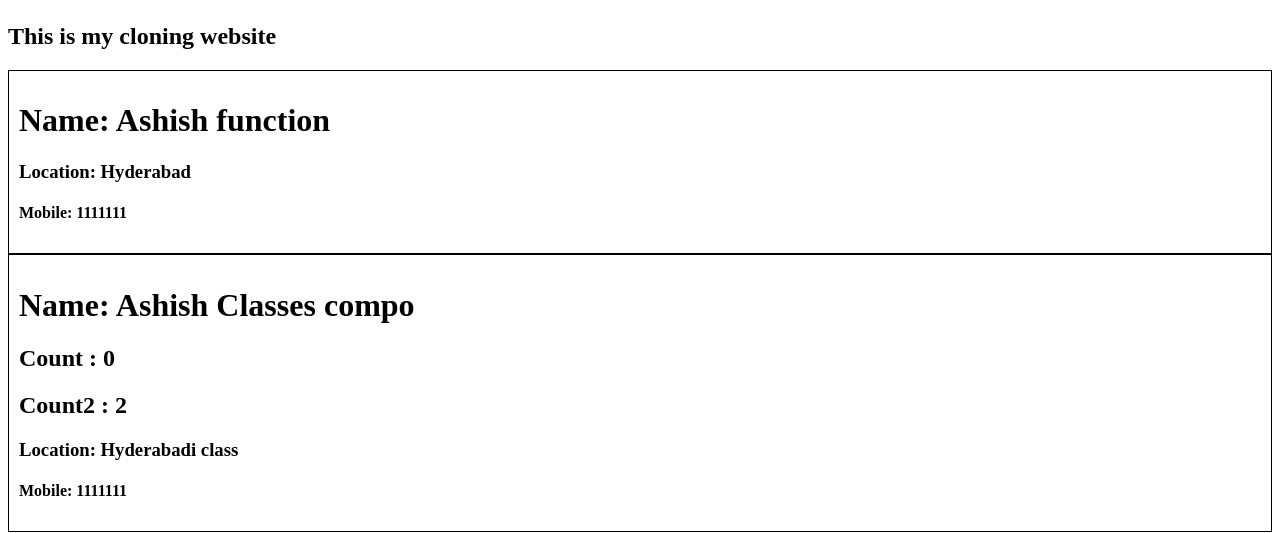
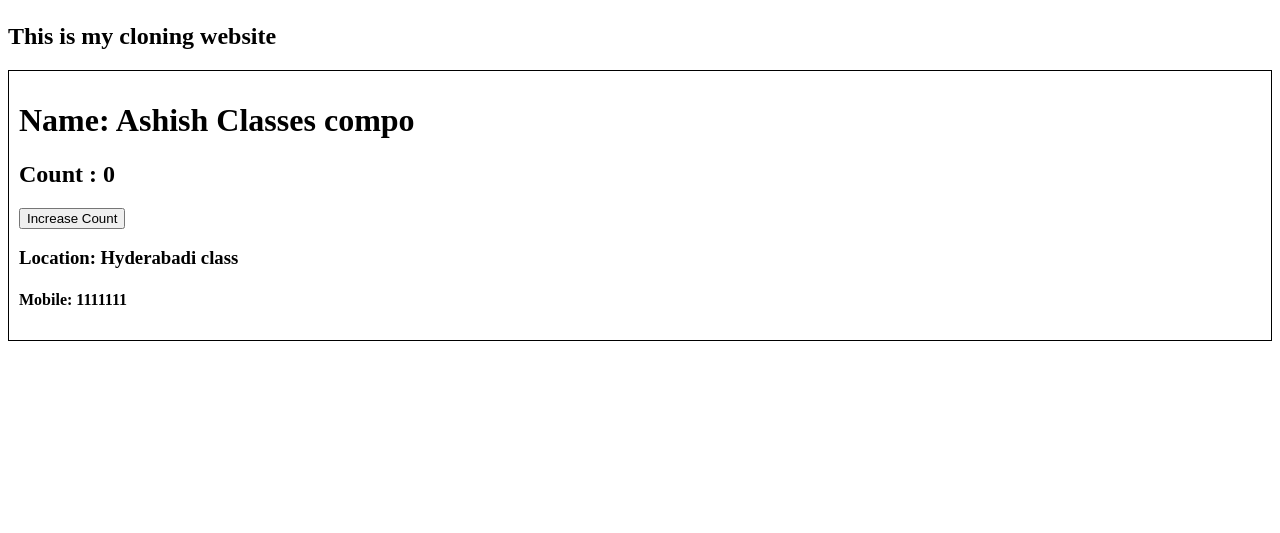
Before and after one commit to AshishAhuja124/Swiggy-clone, a React (Vite) app: page /about in a window 1280 px wide. Shown: the part 221-754 px from the top of the page. Built offline with nearby package versions, Linux system fonts and the light colour scheme.

Commit message:
Uodating state variables in class based comp

```diff
--- a/src/components/About.js
+++ b/src/components/About.js
@@ -7,7 +7,7 @@ const About = () => {
         <div>
             <h1>About Us</h1>
             <h2>This is my cloning website</h2>
-            <User  name = {"Ashish function"}/>
+            {/* <User  name = {"Ashish function"}/> */}
             <UserClass name = {"Ashish Classes compo"} location={"Hyderabadi class"} />
         </div>
     )
--- a/src/components/UserClass.js
+++ b/src/components/UserClass.js
@@ -6,20 +6,23 @@ class UserClass extends React.Component {
 
         this.state = {
             count: 0,
-            count2: 2,
         }
     }
 
 
     render() {
         const {name, location} = this.props;
-        const { count, count2 } = this.state;
+        const { count } = this.state;
 
         return (
             <div className="user-card">
                 <h1>Name: {name}</h1>
                 <h2>Count : {count}</h2>
-                <h2>Count2 : {count2}</h2>
+                <button onClick={() => {
+                    this.setState({
+                        count: this.state.count + 2
+                    })
+                }}>Increase Count</button>
                 <h3>Location: {location}</h3>
                 <h4>Mobile: 1111111</h4>
             </div>
```
